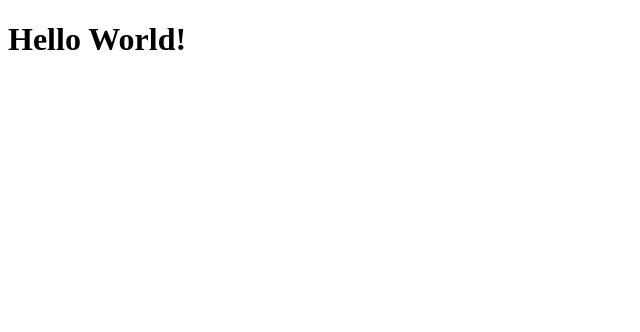
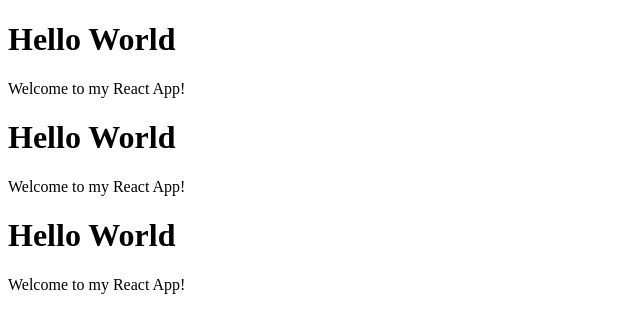
Before and after one commit to githubscientist/js-fsdcweeb4142, a React (Vite) app: page / in a window 1280 px wide. Shown: the top 332 px of the page, without its empty margins (0-640 px from the left). Built offline with nearby package versions, Linux system fonts and the light colour scheme.

Commit message:
creating multiple components using class component

```diff
--- a/src/App.jsx
+++ b/src/App.jsx
@@ -1,11 +1,14 @@
 import React from "react";
+import Header from "./components/Header";
 
 // class component
 class App extends React.Component {
     render() {
         return (
             <>
-                <h1>Hello World!</h1>
+                <Header />
+                <Header />
+                <Header />
             </>
         )
     }
--- /dev/null
+++ b/src/components/Header.jsx
@@ -0,0 +1,14 @@
+import React from "react";
+
+class Header extends React.Component {
+    render() {
+        return (
+            <>
+                <h1>Hello World</h1>
+                <p>Welcome to my React App!</p>
+            </>
+        )
+    }
+}
+
+export default Header;
```
